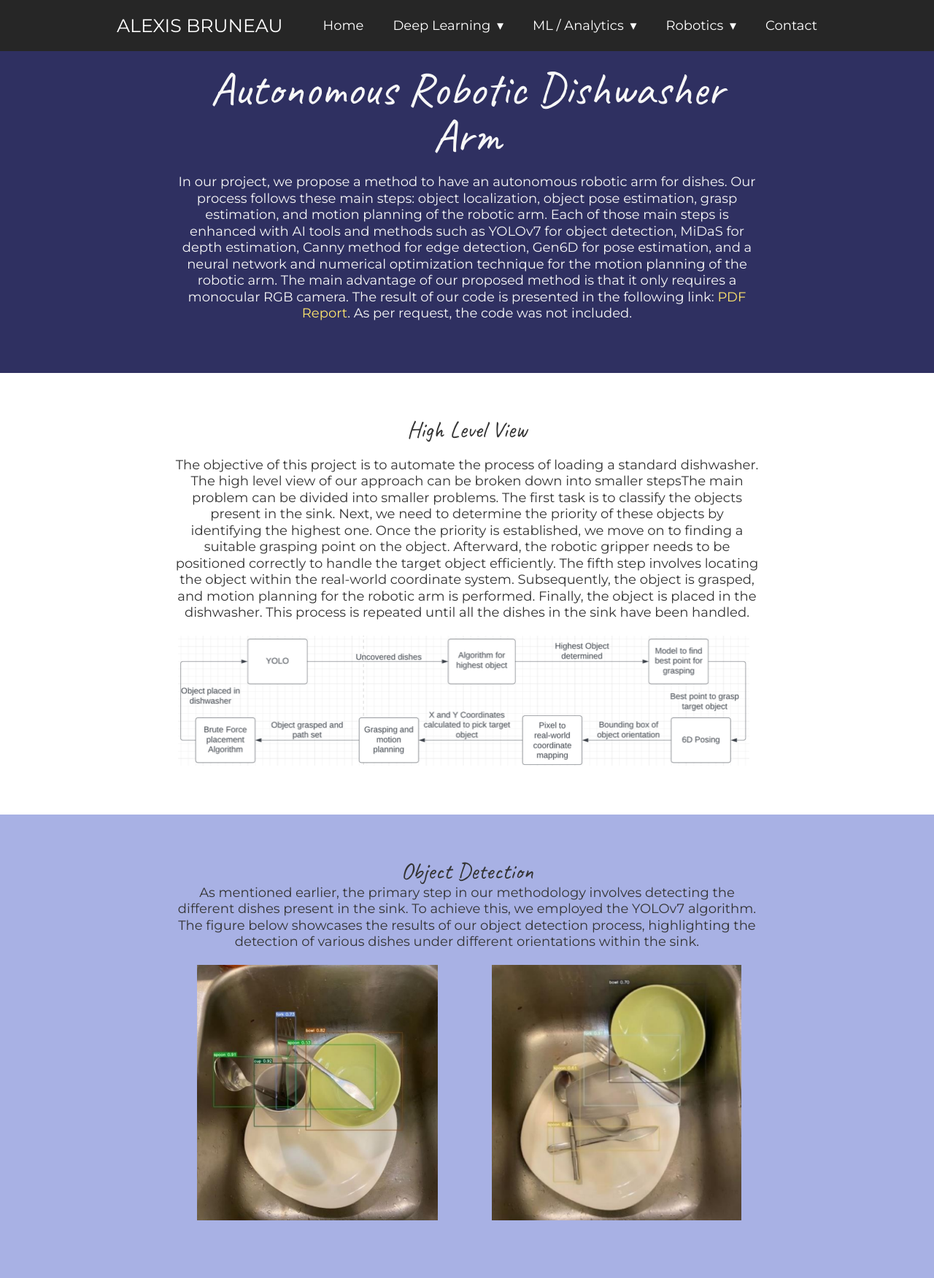
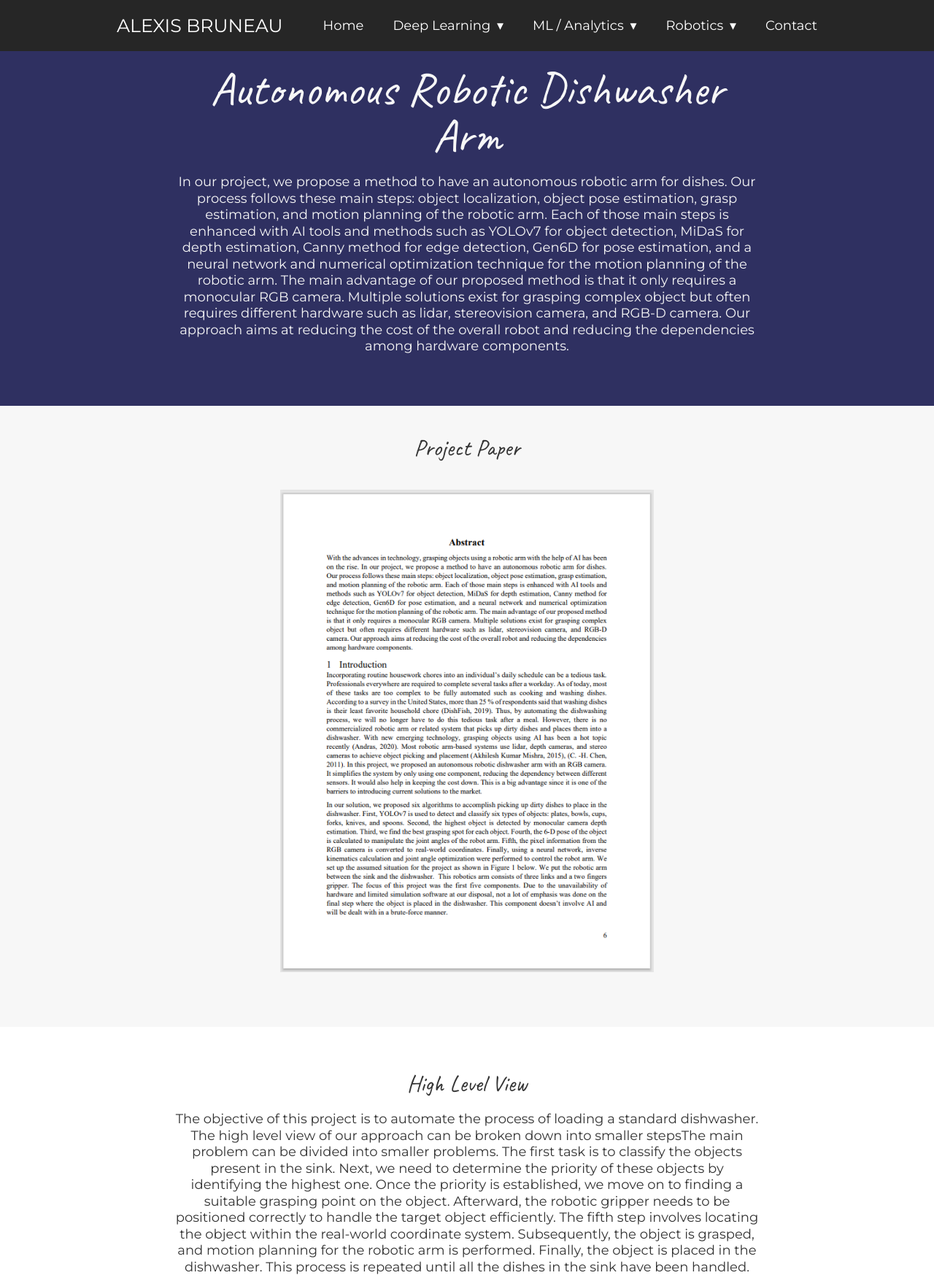
Before and after one commit to alexis-bruneau/Alexis-Website, a Flask app: template templates/Robot_Arm.html in a window 1280 px wide. Shown: the top 1751 px of the page at 73% size. Run offline with Flask 3, Linux system fonts and the light colour scheme; the template is opened without the code that fills it, so the values that code supplies are empty; some libraries are stand-ins or nearby versions.

Commit message:
Modifications to Robot Arm Page

```diff
--- a/templates/Robot_Arm.html
+++ b/templates/Robot_Arm.html
@@ -10,6 +10,7 @@
   <link rel="stylesheet" href="https://maxcdn.bootstrapcdn.com/bootstrap/3.4.1/css/bootstrap.min.css">
   <link rel="stylesheet" href="/static/css/style.css">
   <link rel="stylesheet" href="/static/css/menu_bar.css">
+  <link rel="stylesheet" href="/static/css/pdf_image.css">
 </head>
 <body>
   <!-- ***********************  Side Bar  *********************** -->
@@ -27,10 +28,10 @@
             Each of those main steps is enhanced with AI tools and methods such as YOLOv7 for object detection,
             MiDaS for depth estimation, Canny method for edge detection, Gen6D for pose estimation, and a neural
             network and numerical optimization technique for the motion planning of the robotic arm. The main advantage
-            of our proposed method is that it only requires a monocular RGB camera. The result of
-            our code is presented in the following link:
-            <a href="Project_PDF_Reports/Autonomous Robotic Dishwasher Arm.pdf" target="_blank">PDF Report</a>.
-            As per request, the code was not included.
+            of our proposed method is that it only requires a monocular RGB camera. Multiple solutions exist for grasping complex
+            object but often requires different hardware such as lidar, stereovision camera, and RGB-D
+            camera. Our approach aims at reducing the cost of the overall robot and reducing the dependencies
+            among hardware components.
         </p>
 
       </div>
@@ -38,6 +39,24 @@
 
     <!-- ***********************  PROJECT CONTENT  *********************** -->
     <!-- Add your project content here -->
+
+      <section class="pdf-results">
+        <div class="paper-content-wrap">
+          <div class="image-pdf-container">
+            <h2 class="paper">Project Paper</h2>
+            <a href="Project_PDF_Reports/Autonomous Robotic Dishwasher Arm.pdf"  target="_blank">
+                <div class="image-overlay">
+                    <img src="/static/images/Robotic_Arm_Prediction_Paper.png" alt="Results">
+                    <div class="image-text">Click to view full report</div>
+                </div>
+            </a>
+        </div>
+        </div>
+      </section>
+
+
+
+
     <section class="grayscale-results">
         <div class="content-wrap">
           <h2>High Level View</h2>
```
Also changed, not shown: static/images/Robotic_Arm_Prediction_Paper.png (added).
